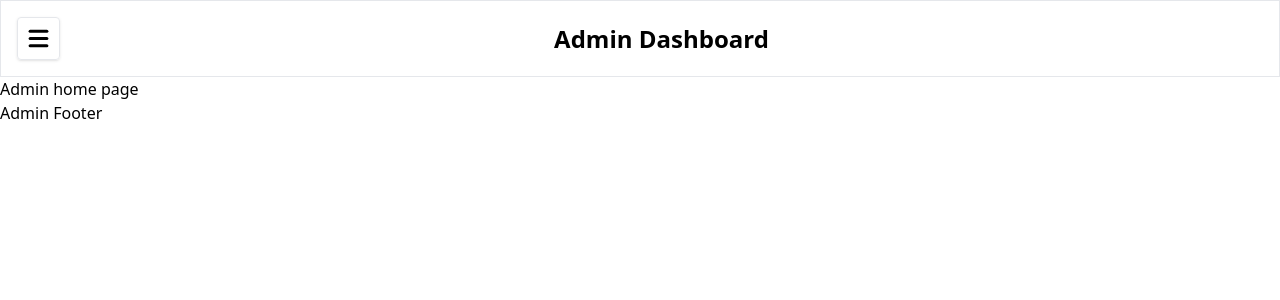
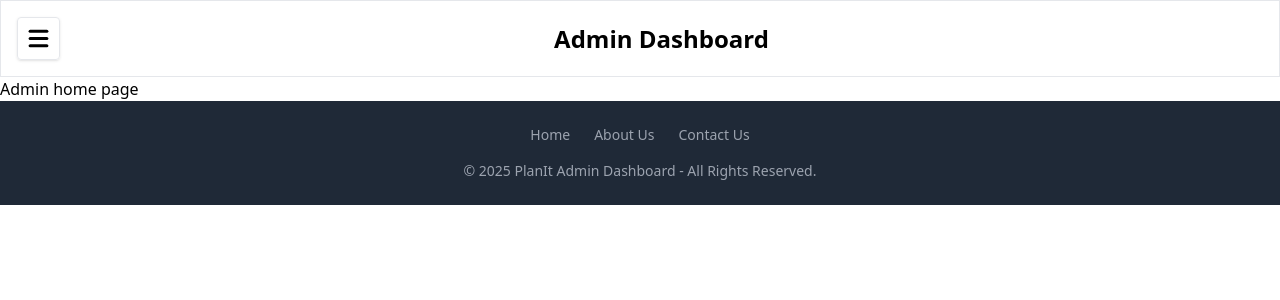
Before and after one commit to rishikesh-babu/Event-Management, a React (Vite) app in the folder client/: page /admin in a window 1280 px wide. Shown: the top 300 px of the page. Built offline with nearby package versions, Linux system fonts and the light colour scheme; no server answers.

Commit message:
adminfooter

```diff
--- a/client/src/Components/Admin/AdminFooter.jsx
+++ b/client/src/Components/Admin/AdminFooter.jsx
@@ -1,9 +1,30 @@
-import React from 'react'
+import React from 'react';
+import { Link } from 'react-router-dom'; // 👈 FIX 1: Import Link
 
 export default function AdminFooter() {
     return (
-        <div>
-            Admin Footer
-        </div>
-    )
+        <footer className="bg-gray-800 text-gray-400 py-6 mt-auto">
+            <div className="container mx-auto px-4 text-center">
+
+                {/* 👈 FIX 2: Links placed in a centered, spaced-out container */}
+                <div className="flex justify-center space-x-6 mb-4 text-sm">
+                    <Link to="/" className="hover:text-white">
+                        Home
+                    </Link>
+                    <Link to="/about" className="hover:text-white">
+                        About Us
+                    </Link>
+                    <Link to="/contact" className="hover:text-white">
+                        Contact Us
+                    </Link>
+                </div>
+
+                {/* Copyright/Branding */}
+                <p className="text-sm">
+                    &copy; {new Date().getFullYear()} PlanIt Admin Dashboard - All Rights Reserved.
+                </p>
+
+            </div>
+        </footer>
+    );
 }
--- a/client/src/Components/User/Footer.jsx
+++ b/client/src/Components/User/Footer.jsx
@@ -5,7 +5,16 @@ export default function Footer() {
     <footer className="bg-[#121826] text-gray-300 py-6">
       {/* Top Links */}
       <div className="flex justify-center space-x-6 mb-4 text-sm">
+   <Link to="/" className="hover:text-white">
+          Home
+        </Link>
+        <Link to="/about" className="hover:text-white">
+          About Us
+          </Link>
 
+        <Link to="/admin/login" className="hover:text-white">
+          Admin Login
+        </Link>
         <Link to="/contact" className="hover:text-white">
           Contact Us
         </Link>
```
